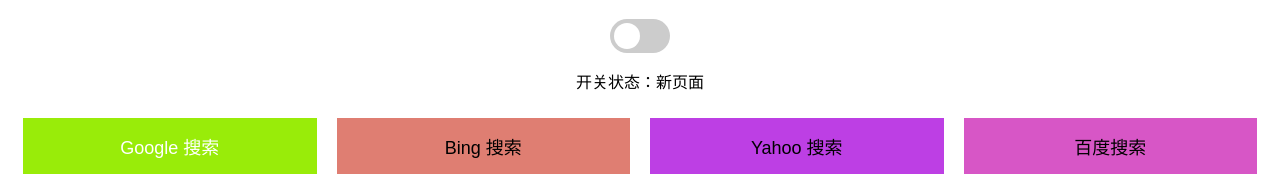
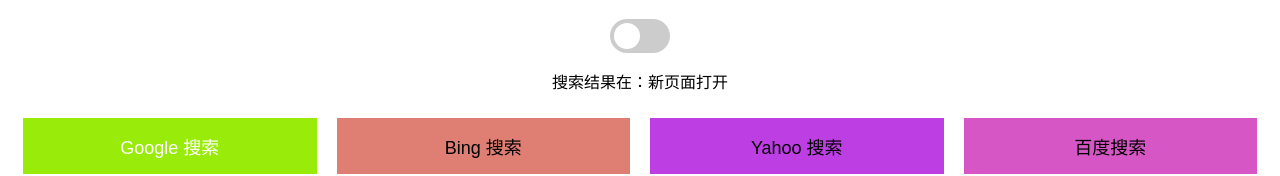
Before and after one commit to addtip/addtip.github.io, a plain HTML site: page index.html in a window 1280 px wide. Shown: the part 172-348 px from the top of the page. Drawn offline with Linux system fonts and the light colour scheme.

Commit message:
Update index.html

```diff
--- a/index.html
+++ b/index.html
@@ -108,7 +108,7 @@
             <input type="checkbox" id="openInBackground">
             <span class="slider"></span>
         </label>
-        <p>开关状态：<span id="toggle-status">新页面</span></p>
+        <p>搜索结果在：<span id="toggle-status">新页面</span>打开</p>
     </div>
 
     <div id="button-container">
```
